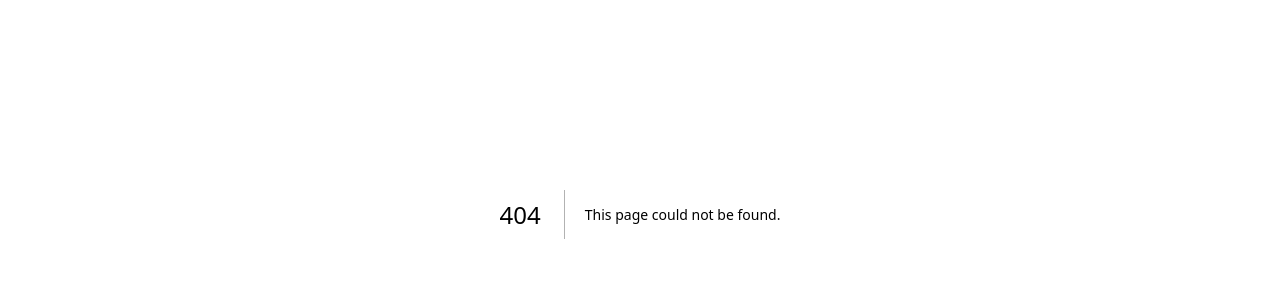
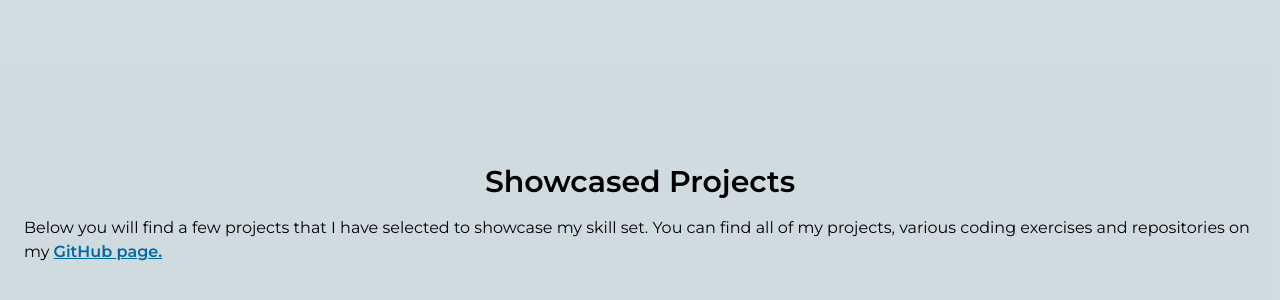
Before and after one commit to wlowrimore/piece_of_me, a Next.js app: page /projects in a window 1280 px wide. Before the commit this address had no page. Shown: the part 186-486 px from the top of the page. Built offline with nearby package versions, Linux system fonts and the light colour scheme.

Commit message:
adds basic project page and component ready to begin adding data and functionality.

```diff
--- a/src/app/about/page.tsx
+++ b/src/app/about/page.tsx
@@ -1,3 +1,4 @@
+import Link from "next/link";
 import { HiChevronRight } from "react-icons/hi";
 
 const About: React.FC = () => {
@@ -23,12 +24,14 @@ const About: React.FC = () => {
             developed a rich and diverse skill set that flows seemlessly into my
             work as a Frontend Developer.
           </p>
+          <Link href="/projects">
             <div className="flex items-center w-full text-zinc-100 justify-between py-1 px-8 mt-8 bg-zinc-400/30 rounded">
               <p className="text-white font-semibold tracking-wide">
                 View Some of My Work
               </p>
               <HiChevronRight className="text-3xl" />
             </div>
+          </Link>
         </div>
       </div>
     </main>
--- /dev/null
+++ b/src/app/components/ProjectsComponent.tsx
@@ -0,0 +1,28 @@
+import Link from "next/link";
+import React from "react";
+
+const ProjectsComponent: React.FC = () => {
+  return (
+    <main className="w-screen min-h-screen bg-cyan-900/20 flex flex-col justify-center items-center p-4 mx-auto container">
+      <h1 className="text-3xl font-semibold mb-4">Showcased Projects</h1>
+      <div className="w-full flex flex-col px-2">
+        <p>
+          Below you will find a few projects that I have selected to showcase my
+          skill set. You can find all of my projects, various coding exercises
+          and repositories on my&nbsp;
+          <Link
+            href="https://www.github.com/wlowrimore"
+            target="_blank"
+            rel="noreferrer noopener"
+            className="text-sky-700 font-semibold underline"
+          >
+            GitHub page.
+          </Link>
+        </p>
+      </div>
+      {/* Projects Listed with links to repo and live site */}
+    </main>
+  );
+};
+
+export default ProjectsComponent;
--- /dev/null
+++ b/src/app/projects/page.tsx
@@ -0,0 +1,12 @@
+import React from "react";
+import ProjectsComponent from "../components/ProjectsComponent";
+
+const Projects: React.FC = () => {
+  return (
+    <div>
+      <ProjectsComponent />
+    </div>
+  );
+};
+
+export default Projects;
```
Lines whose indentation alone changed are shown as unchanged.
